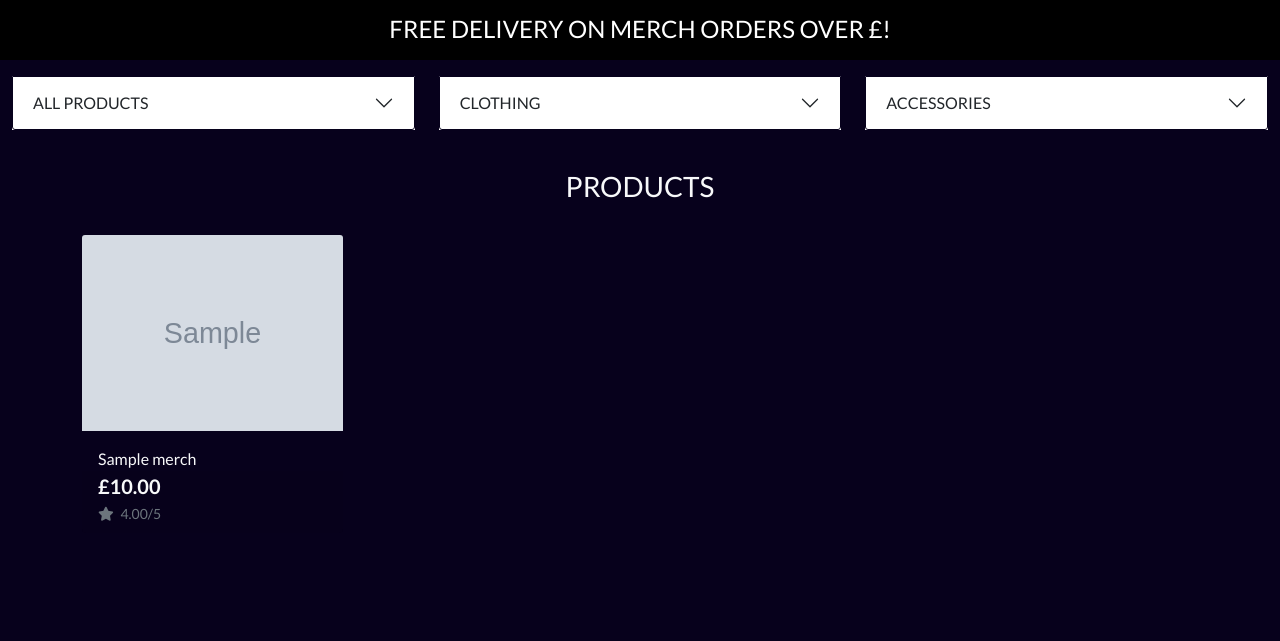
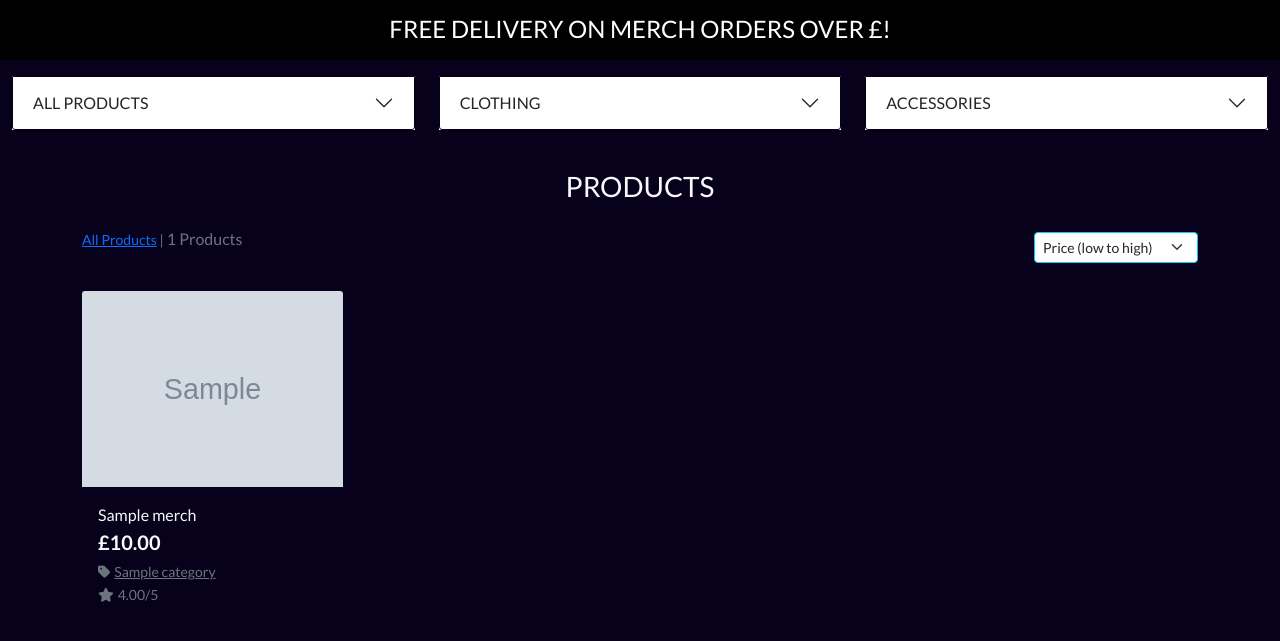
Before and after one commit to francesco-saponaro/crypthome, a Django app: a page that uses merch/templates/merch/all_merch.html in a window 1280 px wide. Shown: the part 105-746 px from the top of the page. Run offline with Django 3.2, Linux system fonts and the light colour scheme; tables that the repository leaves empty hold one stand-in row (values such as "Sample post"); grey boxes marked "Sample" are stand-in pictures; parts of the project's set-up code (start-up, migrations or seed data) failed here and were passed over; some libraries are stand-ins or nearby versions.

Commit message:
Implement product and category sorting functionality

```diff
--- a/crypthomerch/static/crypthomerch/css/crypthomerch.css
+++ b/crypthomerch/static/crypthomerch/css/crypthomerch.css
@@ -45,6 +45,12 @@
 .accordion-body ul li a:hover {
     background-color:#07011c;
     color: #f8f9fa;
+}
+
+/* Badge */
+.badge:hover {
+    background-color: #fff;
+    color: #07011c;
 }
 
 /* Merch hero image */
--- a/home/templates/home/index.html
+++ b/home/templates/home/index.html
@@ -12,7 +12,7 @@
 {% block content %}
     <!-- If there is data coming from the API, Iterate through it, create a table and display it's data-->
     {% if api_data %}
-        <div class="container-fluid mt-3">
+        <div class="container-fluid mt-3 mb-5">
             <!-- Table large screens -->
             <table class="table table-borderless d-none d-sm-table">
                 <!-- Table head -->
--- a/merch/templates/merch/all_merch.html
+++ b/merch/templates/merch/all_merch.html
@@ -27,20 +27,78 @@
 {% endblock %}
 
 {% block sub_header %}
-    <!-- Crypthomerch accordion -->
+    <!-- Crypthomerch accordion, title and badges -->
+    <!-- Accordion -->
     {% include "includes/products-menu-accordion.html" %}
     <div class="container-fluid">
         <div class="row pt-4 pb-2">
-            <div class="col-12">
-                <h3 class="text-uppercase text-center mb-0">Products</h3>
+            <div class="col-12 text-center">
+                <!-- Title -->
+                <h3 class="text-uppercase mb-0">Products</h3>
+                <!-- Badges -->
+                {% for category in current_categories %}
+                    <a class="category-badge text-decoration-none" href="{% url 'all_merch' %}?category={{ category.name }}">
+                        <span class="p-2 mt-4 badge rounded-0 border text-capitalize">
+                            {{ category.friendly_name }}
+                        </span>
+                    </a>
+                {% endfor %}
             </div>
         </div>
     </div>
 {% endblock %}
 
 {% block content %}
-    <!-- All Merch items -->
+    <!-- Merch container -->
     <div class="container">
+        <!-- Select box and sorting results -->
+        <div class="row">
+            <!-- Select box -->
+            <div class="col-12 col-md-6 my-auto order-md-last d-flex justify-content-center justify-content-md-end">
+                <div class="sort-select-wrapper mt-3">
+                    <select id="sort-selector" class="form-select form-select-sm border border-{% if current_sorting != 'None_None' %}info{% else %}black{% endif %}">
+                        <option value="reset" {% if current_sorting == 'None_None' %}selected{% endif %}>
+                            Sort by....
+                        </option>
+                        <option value="price_asc" {% if current_sorting == 'price_asc' %}selected{% endif %}>
+                            Price (low to high)
+                        </option>
+                        <option value="price_desc" {% if current_sorting == 'price_desc' %}selected{% endif %}>
+                            Price (high to low)
+                        </option>
+                        <option value="rating_asc" {% if current_sorting == 'rating_asc' %}selected{% endif %}>
+                            Rating (low to high)
+                        </option>
+                        <option value="rating_desc" {% if current_sorting == 'rating_desc' %}selected{% endif %}>
+                            Rating (high to low)
+                        </option>
+                        <option value="name_asc" {% if current_sorting == 'name_asc' %}selected{% endif %}>
+                            Name (A-Z)
+                        </option>
+                        <option value="name_desc" {% if current_sorting == 'name_desc' %}selected{% endif %}>
+                            Name (Z-A)
+                        </option>
+                        <option value="category_asc" {% if current_sorting == 'category_asc' %}selected{% endif %}>
+                            Category (A-Z)
+                        </option>
+                        <option value="category_desc" {% if current_sorting == 'category_desc' %}selected{% endif %}>
+                            Category (Z-A)
+                        </option>
+                    </select>
+                </div>
+            </div>
+            <!-- Sorting results info -->
+            <div class="col-12 col-md-6 order-md-first">
+                <p class="text-muted mt-3 text-center text-md-start">
+                    {% if search_term or current_categories or current_sorting != 'None_None' %}
+                        <span class="small"><a href="{% url 'all_merch' %}">All Products</a> |</span>
+                    {% endif %}
+                    {{ merch|length }} Products{% if search_term %} found for <strong>"{{ search_term }}"{% endif %}</strong>
+                </p>
+            </div>
+        </div>
+
+        <!-- Merch -->
         <div class="row pt-4 pb-5">
             {% for item in merch %}
                 <div class="col-sm-6 col-lg-4 col-xl-3">
@@ -65,8 +123,15 @@
                                     <p class="lead mb-0 text-start fw-bold">
                                         £{{ item.price }}
                                     </p>
+                                    {% if item.category %}
+                                        <p class="small mt-1 mb-0">
+                                            <a href="{% url 'all_merch' %}?category={{ item.category.name }}" class="text-muted">
+                                                <i class="fas fa-tag me-1"></i>{{ item.category.friendly_name }}
+                                            </a>
+                                        </p>
+                                    {% endif %}
                                     {% if item.rating %}
-                                        <small class="text-muted"><i class="fas fa-star me-1"></i> {{ item.rating }}/5</small>
+                                        <small class="text-muted"><i class="fas fa-star me-1"></i>{{ item.rating }}/5</small>
                                     {% else %}
                                         <small class="text-muted">No rating</small>
                                     {% endif %}
--- a/merch/views.py
+++ b/merch/views.py
@@ -13,9 +13,46 @@ def all_merch(request):
     # an error when getting to the all_merch page.
     query = None
     categories = None
+    sort = None
+    direction = None
 
     # Check whether request.GET exists
     if request.GET:
+        # Check whether 'sort' is in request.GET.
+        # If it is I'll set equal to both sort and sortkey.
+        # We do this in order to leave the original 'name'
+        # field unchanged.
+        if 'sort' in request.GET:
+            sortkey = request.GET['sort']
+            sort = sortkey
+            # In the event the user is sorting by name, we rename
+            # sortkey to 'lower_name', which refers to the new temporary
+            # field we are going annotate.
+            if sortkey == 'name':
+                sortkey = 'lower_name'
+                # Then we annotate (temporarily append) the current list
+                # of products with a new lower_name field, which just
+                # converts the 'name' field to lowercase.
+                merch = merch.annotate(lower_name=Lower('name'))
+            # In the event the user is sorting by category, we rename
+            # the sortkey to 'category__name' in order to sort categories
+            # by their name rather than ID.
+            # The double underscore here allows us to drill into a related
+            # model.
+            if sortkey == 'category':
+                sortkey = 'category__name'
+
+            # Check whether 'direction' is in request.GET.
+            # If it is I'll assign it to a variable and check
+            # if direction is descending.
+            # If it is reverse the order by adding a minus to the sortkey.
+            if 'direction' in request.GET:
+                direction = request.GET['direction']
+                if direction == 'desc':
+                    sortkey = f'-{sortkey}'
+            # Finally use the order_by method to order merch by the sortkey.
+            merch = merch.order_by(sortkey)
+
         # Check whether 'category' is in request.GET.
         # If it is i'll set it to a variable called categories and
         # then split into a list at the commas.
@@ -51,10 +88,16 @@ def all_merch(request):
             # Then pass the queries to the filter method.
             merch = merch.filter(queries)
 
+    # To return the sorting methodology to the template.
+    # If no sorting the value will be None_None, as originally
+    # above we assigned a value of None to both.
+    current_sorting = f'{sort}_{direction}'
+
     context = {
         'merch': merch,
         'search_term': query,
         'current_categories': categories,
+        'current_sorting': current_sorting,
     }
 
     return render(request, 'merch/all_merch.html', context)
--- a/static/css/base.css
+++ b/static/css/base.css
@@ -34,6 +34,10 @@ body {
 .link {
     cursor: pointer;
     text-decoration: none;
+}
+
+.form-select:focus {
+    box-shadow:none;
 }
 
 /* Icon class from Bulma */
--- a/templates/includes/products-menu-accordion.html
+++ b/templates/includes/products-menu-accordion.html
@@ -5,18 +5,28 @@
         <div class="col-12 col-md-4">
             <div class="accordion accordion-flush" id="firstAccordion">
                 <div class="accordion-item">
+                    <!-- Button -->
                     <h2 class="accordion-header" id="headingOne">
                         <button class="accordion-button collapsed text-uppercase" type="button" data-bs-toggle="collapse" data-bs-target="#collapseOne" aria-expanded="true" aria-controls="collapseOne">
                             All Products
                         </button>
                     </h2>
+                    <!-- Collapsible -->
                     <div id="collapseOne" class="accordion-collapse collapse" aria-labelledby="headingOne" data-bs-parent="#firstAccordion">
                         <div class="accordion-body p-0">
                             <ul class="list-unstyled ps-0 mb-0">
-                                <li><a href="" class="text-decoration-none ps-3">By Price</a></li>
-                                <li><a href="" class="text-decoration-none ps-3">By Rating</a></li>
-                                <li><a href="" class="text-decoration-none ps-3">By Category</a></li>
-                                <li><a href="{% url 'all_merch' %}" class="text-decoration-none ps-3">All Products</a></li>
+                                <li>
+                                    <a href="{% url 'all_merch' %}?sort=price&direction=asc" class="text-decoration-none ps-3">By Price</a>
+                                </li>
+                                <li>
+                                    <a href="{% url 'all_merch' %}?sort=rating&direction=desc" class="text-decoration-none ps-3">By Rating</a>
+                                </li>
+                                <li>
+                                    <a href="{% url 'all_merch' %}?sort=category&direction=asc" class="text-decoration-none ps-3">By Category</a>
+                                </li>
+                                <li>
+                                    <a href="{% url 'all_merch' %}" class="text-decoration-none ps-3">All Products</a>
+                                </li>
                             </ul>
                         </div>
                     </div>
@@ -28,11 +38,13 @@
         <div class="col-12 col-md-4">
             <div class="accordion accordion-flush" id="secondAccordion">
                 <div class="accordion-item">
+                    <!-- Button -->
                     <h2 class="accordion-header" id="headingTwo">
                         <button class="accordion-button collapsed text-uppercase" type="button" data-bs-toggle="collapse" data-bs-target="#collapseTwo" aria-expanded="true" aria-controls="collapseTwo">
                             Clothing
                         </button>
                     </h2>
+                    <!-- Collapsible -->
                     <div id="collapseTwo" class="accordion-collapse collapse" aria-labelledby="headingTwo" data-bs-parent="#secondAccordion">
                         <div class="accordion-body p-0">
                             <ul class="list-unstyled ps-0 mb-0">
@@ -59,11 +71,13 @@
         <div class="col-12 col-md-4">
             <div class="accordion accordion-flush" id="thirdAccordion">
                 <div class="accordion-item">
+                    <!-- Button -->
                     <h2 class="accordion-header" id="headingThree">
                         <button class="accordion-button collapsed text-uppercase" type="button" data-bs-toggle="collapse" data-bs-target="#collapseThree" aria-expanded="true" aria-controls="collapseThree">
                             Accessories
                         </button>
                     </h2>
+                    <!-- Collapsible -->
                     <div id="collapseThree" class="accordion-collapse collapse" aria-labelledby="headingThree" data-bs-parent="#thirdAccordion">
                         <div class="accordion-body p-0">
                             <ul class="list-unstyled ps-0 mb-0">
```
Also changed, not shown: merch/templates/merch/product_detail.html (+8 -3 lines).
